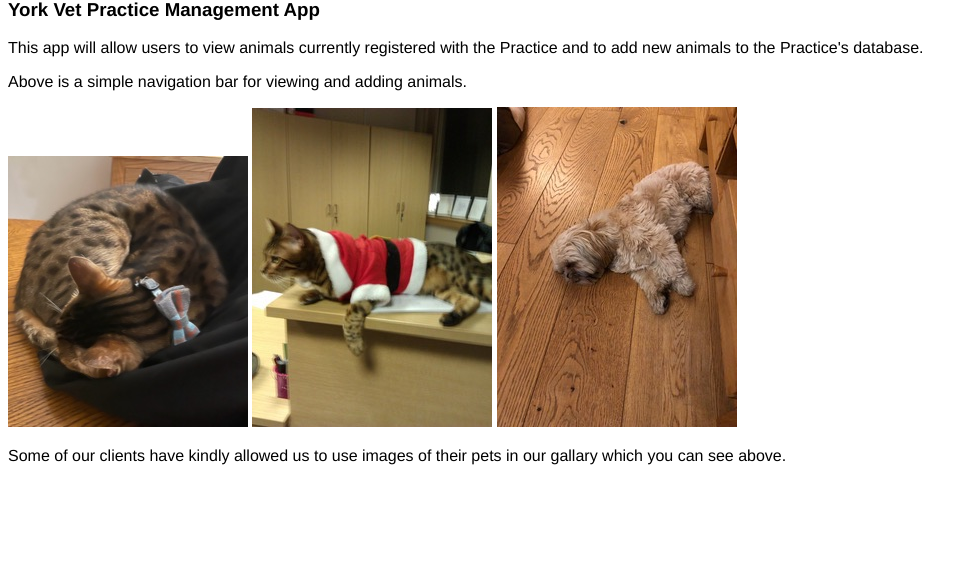
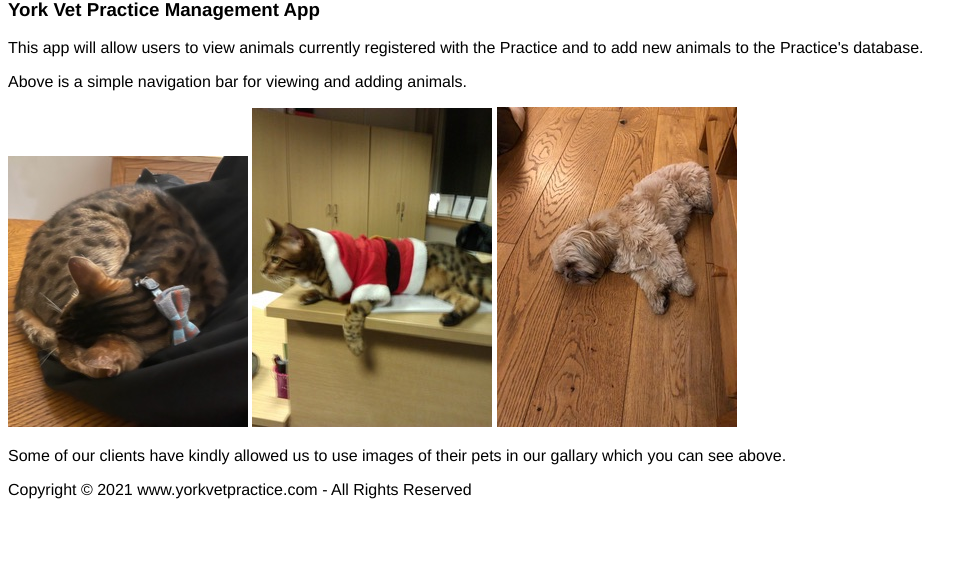
Before and after one commit to saira1974/project_vet_management, a Flask app: page / in a window 1280 px wide. Shown: the part 90-673 px from the top of the page, without its empty margins (0-977 px from the left). Run offline with Flask 2, Linux system fonts and the light colour scheme.

Commit message:
added copyright to page

```diff
--- a/templates/animals/index.html
+++ b/templates/animals/index.html
@@ -11,7 +11,7 @@
 
   {% endfor %}
 </ul>
-
+<footer>Copyright © 2021 - www.yorkvetpractice.com</footer>
 
 
 
--- a/templates/index.html
+++ b/templates/index.html
@@ -13,9 +13,13 @@
     <img src="{{url_for('static', filename='images/ellie.jpg')}}"/>
 </p>
 Some of our clients have kindly allowed us to use images of their pets in our gallary which you can see above.
+</p>
+</main>
 <p></p>
-</main>
-
-
+<p></p>
+<p>
+    <div id="myfooter"></div>
+    Copyright &copy; 2021 www.yorkvetpractice.com - All Rights Reserved
+</p>
 
 {% endblock %}
```
Also changed, not shown: templates/base.html (+4 -3 lines).
